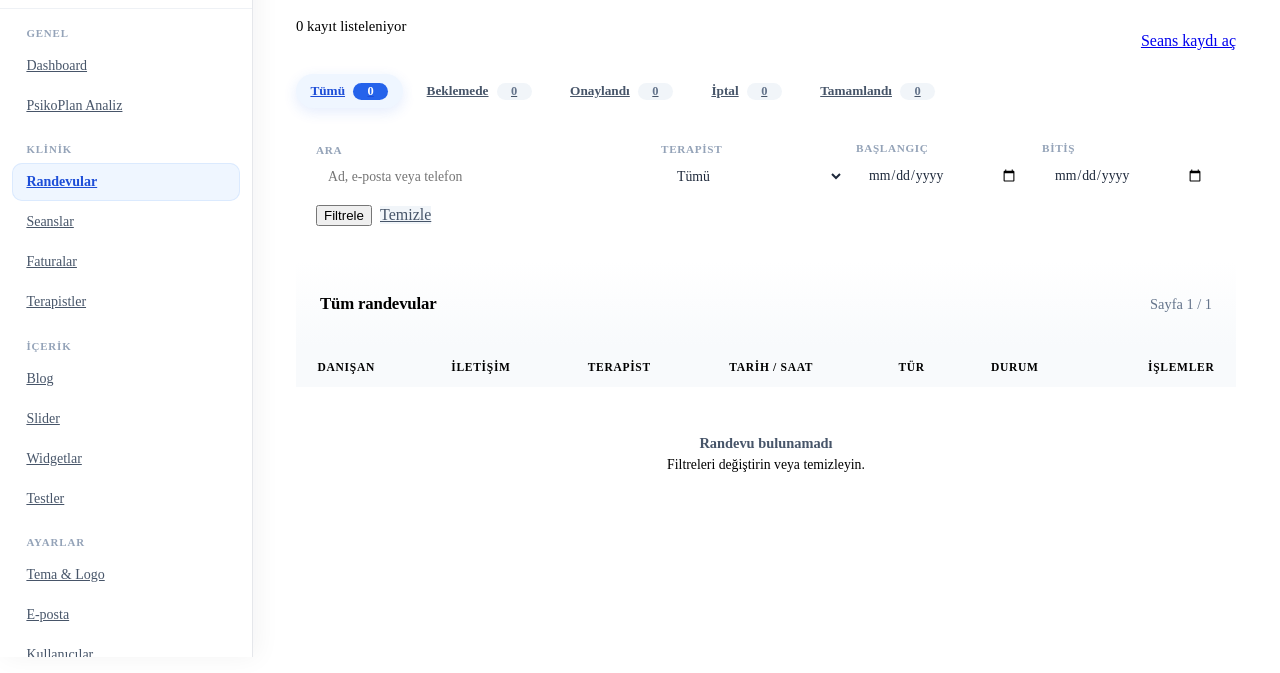
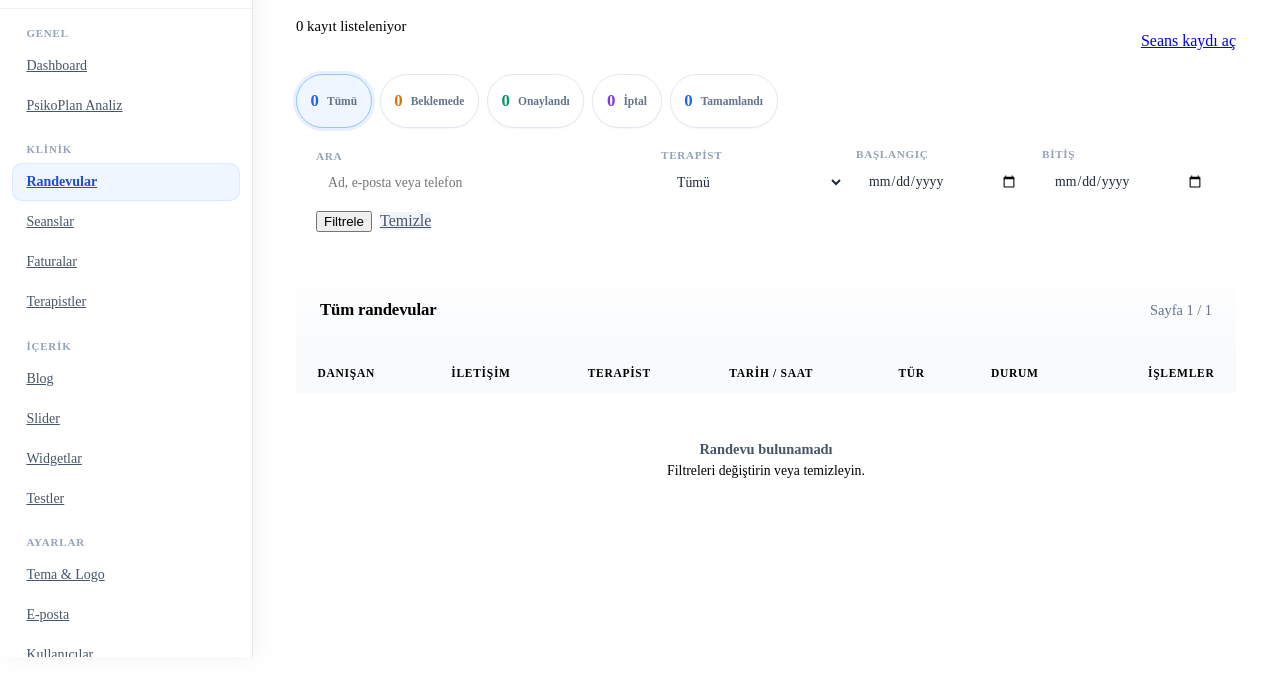
Before and after one commit to 67p999hgkh-del/-psikoloji-klinik, a Flask app: page /admin/randevular in a window 1280 px wide. Shown: the part 143-816 px from the top of the page. Run offline with Flask 3, Linux system fonts and the light colour scheme; the visitor is signed in with stand-in values (Sample User, id 1); data comes from the database, SQL or seed files in the repository; data that the repository does not hold is empty.

Commit message:
Randevu KPI compact (raptor pill)
Randevu özetini summary-chips yerine raptor-pill KPI şeridine taşı;
ortak stilleri admin.css'e al.

Co-authored-by: 67p999hgkh-del <67p999hgkh-del@users.noreply.github.com>

```diff
--- a/static/css/admin.css
+++ b/static/css/admin.css
@@ -1334,3 +1334,58 @@ body.drawer-open { overflow: hidden; }
   .table-sticky { max-height: none; overflow: visible; }
   .session-table { font-size: 11px; }
 }
+
+/* Raptor pill — compact clickable KPI */
+.raptor-kpi-strip {
+  display: flex;
+  flex-wrap: wrap;
+  gap: 0.5rem;
+  margin-bottom: 0.25rem;
+}
+
+.raptor-pill {
+  display: inline-flex;
+  align-items: center;
+  gap: 0.5rem;
+  padding: 0.45rem 0.85rem;
+  background: #fff;
+  border-radius: 999px;
+  box-shadow: 0 1px 2px rgba(15, 23, 42, 0.04);
+  border: 1px solid #e2e8f0;
+  text-decoration: none;
+  color: inherit;
+  transition: background 0.15s, border-color 0.15s, transform 0.12s, box-shadow 0.12s;
+  min-height: 2.35rem;
+}
+
+.raptor-pill:hover {
+  background: #f8fafc;
+  border-color: #cbd5e1;
+  transform: translateY(-1px);
+}
+
+.raptor-pill.is-active {
+  background: #eff6ff;
+  border-color: #93c5fd;
+  box-shadow: 0 0 0 3px rgba(59, 130, 246, 0.12);
+}
+
+.raptor-pill-value {
+  font-size: 1.05rem;
+  font-weight: 800;
+  color: #0f172a;
+  font-variant-numeric: tabular-nums;
+  line-height: 1;
+}
+
+.raptor-pill-label {
+  font-size: 0.72rem;
+  font-weight: 600;
+  color: #64748b;
+  white-space: nowrap;
+}
+
+.raptor-pill-blue .raptor-pill-value { color: #2563eb; }
+.raptor-pill-green .raptor-pill-value { color: #059669; }
+.raptor-pill-amber .raptor-pill-value { color: #d97706; }
+.raptor-pill-violet .raptor-pill-value { color: #7c3aed; }
--- a/templates/admin/appointments.html
+++ b/templates/admin/appointments.html
@@ -14,15 +14,23 @@
     </div>
   </div>
 
-  <div class="summary-chips">
+  {% set pill_tone = {
+    'beklemede': 'amber',
+    'onaylandi': 'green',
+    'tamamlandi': 'blue',
+    'iptal': 'violet'
+  } %}
+  <div class="raptor-kpi-strip" role="navigation" aria-label="Randevu özeti">
     <a href="{{ url_for('admin_appointments', q=search, from=date_from, to=date_to, therapist_id=therapist_filter if not is_therapist_view else None) }}"
-       class="summary-chip {% if not status_filter %}active{% endif %}">
-      <span>Tümü</span><strong>{{ total_all }}</strong>
+       class="raptor-pill raptor-pill-blue {% if not status_filter %}is-active{% endif %}">
+      <span class="raptor-pill-value">{{ total_all }}</span>
+      <span class="raptor-pill-label">Tümü</span>
     </a>
     {% for key, label in status_labels.items() %}
       <a href="{{ url_for('admin_appointments', status=key, q=search, from=date_from, to=date_to, therapist_id=therapist_filter if not is_therapist_view else None) }}"
-         class="summary-chip chip-{{ key }} {% if status_filter == key %}active{% endif %}">
-        <span>{{ label }}</span><strong>{{ status_counts.get(key, 0) }}</strong>
+         class="raptor-pill raptor-pill-{{ pill_tone.get(key, 'blue') }} {% if status_filter == key %}is-active{% endif %}">
+        <span class="raptor-pill-value">{{ status_counts.get(key, 0) }}</span>
+        <span class="raptor-pill-label">{{ label }}</span>
       </a>
     {% endfor %}
   </div>
```
Also changed, not shown: static/css/blog-cms.css (+1 -54 lines).
